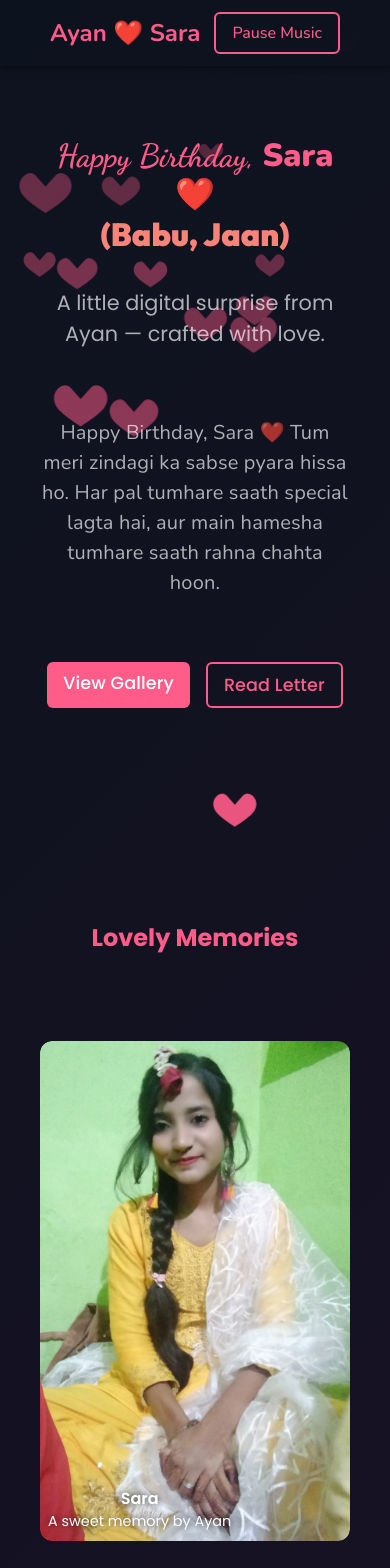
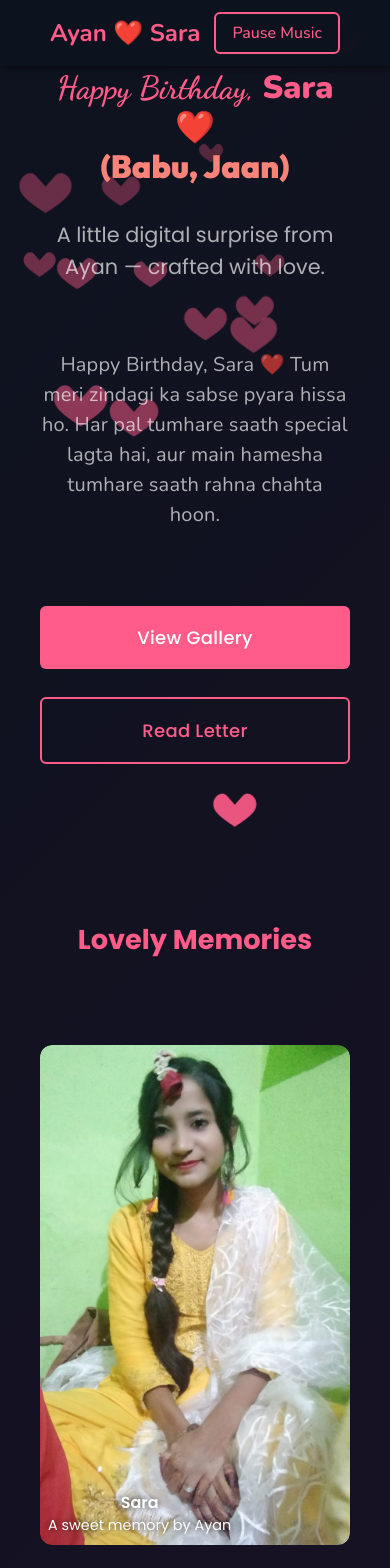
Before and after one commit to Ayan-webDEV/Love-Birthday, a React (Vite) app: page / in a window 390 px wide. Shown: the top 1568 px of the page. Built offline with nearby package versions, Linux system fonts and the light colour scheme.

Commit message:
improvment

```diff
--- a/src/Components/Love.jsx
+++ b/src/Components/Love.jsx
@@ -227,7 +227,7 @@ export default function LovePage() {
               {/* <div className={style.galleryGrid}> */}
               <div className="row">
                 {gallery.map((src, idx) => (
-                  <div className="col-12 col-sm-6 col-lg-3 mb-4 pb-2">
+                  <div key={idx} className="col-12 col-sm-6 col-lg-3 mb-4 pb-2">
                     <motion.div
                       key={idx}
                       initial={{ opacity: 0, y: 30 }}
--- a/src/Components/Love.module.css
+++ b/src/Components/Love.module.css
@@ -153,7 +153,7 @@ time {
   text-align: center;
 }
 .sectionTitle {
-  font-size: 2rem;
+  font-size: 2.5rem;
   font-weight: 700;
   margin-bottom: 40px;
   color: #ff5c8a;
@@ -370,7 +370,7 @@ time {
     font-size: 2rem;
   }
   .sectionTitle {
-    font-size: 1.5rem;
+    font-size: 1.7rem;
   }
   .proposalQuestion {
     font-size: 1.2rem;
@@ -382,6 +382,17 @@ time {
   }
   .names {
     font-size: 1.5rem;
+  }
+  .heroButtons {
+    flex-direction: column;
+    margin: 60px 0 0;
+  }
+  .btnPrimary,
+  .btnSecondary {
+    margin: 0 0 12px;
+    padding: 18px 0 !important;
+    font-size: 18px !important;
+    letter-spacing: 0.3px !important;
   }
   .galleryImg {
     height: 500px;
```
